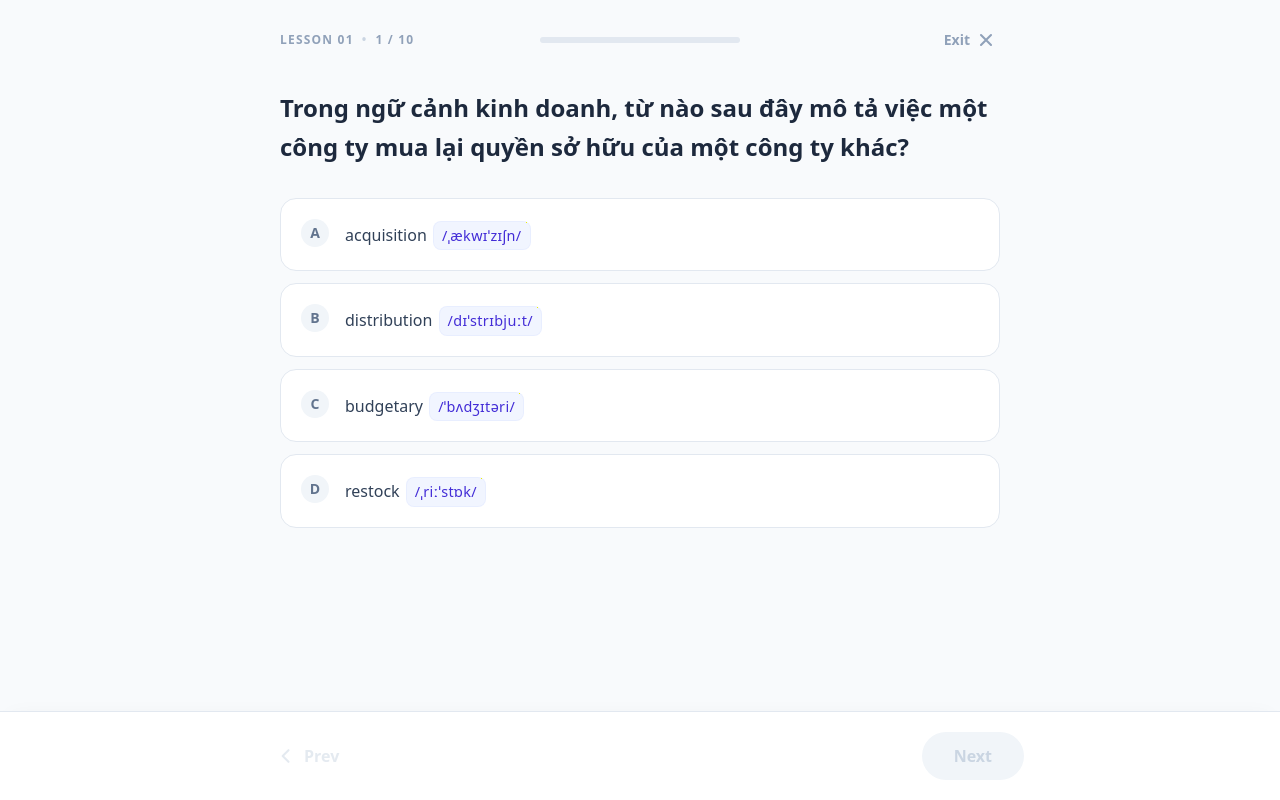
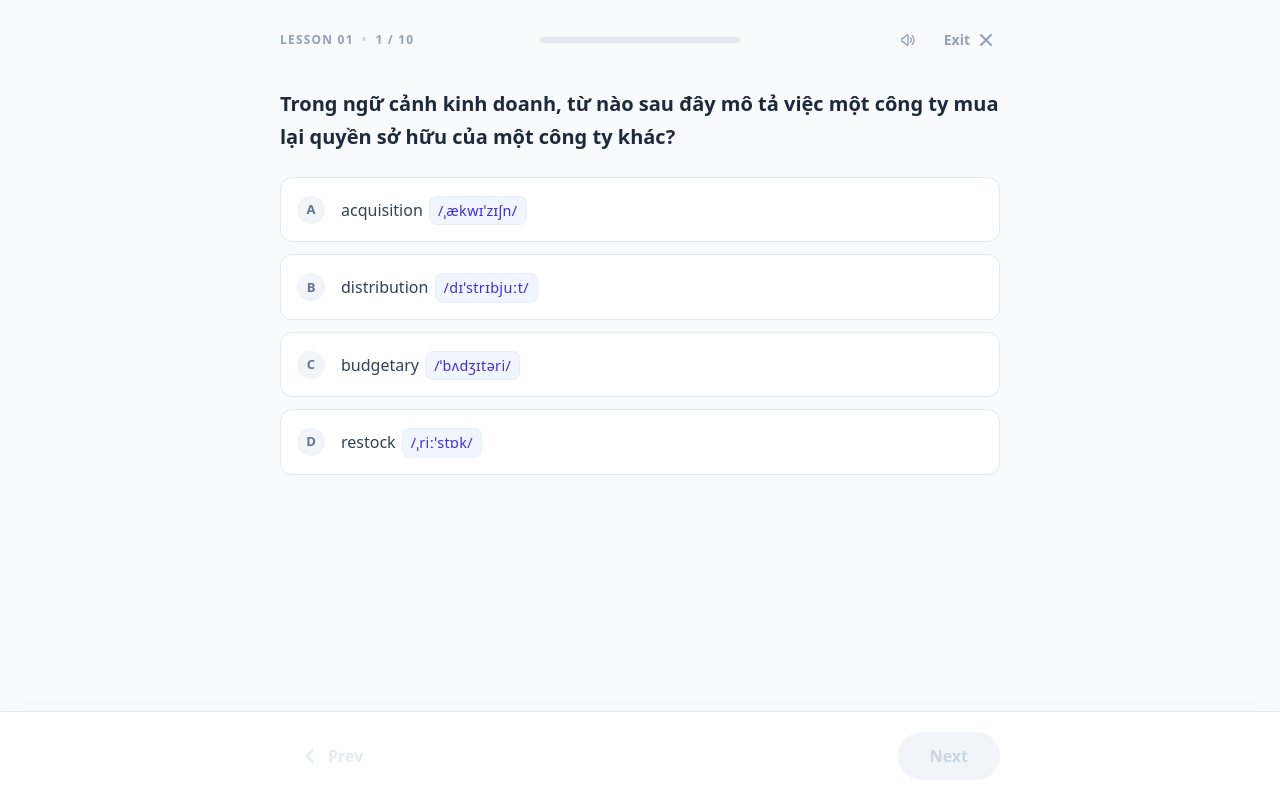
Before and after one commit to khiemvuong/English_Vocab, a Next.js app: page /lesson/1 in a window 1280 px wide. Built offline with nearby package versions, Linux system fonts and the light colour scheme.

Commit message:
add sound

```diff
--- a/components/QuizEngine.tsx
+++ b/components/QuizEngine.tsx
@@ -3,6 +3,7 @@
 import { useEffect, useState } from "react";
 import Link from "next/link";
 import { useQuizStore } from "@/store/quizStore";
+import { playSound } from "@/utils/audio";
 
 interface AnswerOption {
   text: string;
@@ -41,7 +42,7 @@ const renderFormattedText = (text: string) => {
 };
 
 export function QuizEngine({ quizData, lessonId }: { quizData: QuizData; lessonId: string }) {
-  const { progress, initLesson, answerQuestion, goToNext, goToPrev, restartLesson } = useQuizStore();
+  const { progress, isMuted, toggleMute, initLesson, answerQuestion, goToNext, goToPrev, restartLesson } = useQuizStore();
   const [mounted, setMounted] = useState(false);
 
   useEffect(() => {
@@ -59,6 +60,15 @@ export function QuizEngine({ quizData, lessonId }: { quizData: QuizData; lessonI
   const selectedOption = answers[currentIndex] ?? null;
   const isAnswered = selectedOption !== null;
 
+  const handleSelectOption = (idx: number, isCorrect: boolean) => {
+    if (selectedOption !== null) return;
+    answerQuestion(lessonId, currentIndex, idx, isCorrect);
+
+    if (!isMuted) {
+      playSound(isCorrect ? 'correct' : 'incorrect');
+    }
+  };
+
   useEffect(() => {
     if (!mounted || !session) return;
 
@@ -67,7 +77,7 @@ export function QuizEngine({ quizData, lessonId }: { quizData: QuizData; lessonI
       if (selectedOption === null) {
         const key = parseInt(e.key);
         if (key >= 1 && key <= question.answerOptions.length) {
-          answerQuestion(lessonId, currentIndex, key - 1, question.answerOptions[key - 1].isCorrect);
+          handleSelectOption(key - 1, question.answerOptions[key - 1].isCorrect);
         }
       } else {
         if (e.code === "Space") {
@@ -122,7 +132,8 @@ export function QuizEngine({ quizData, lessonId }: { quizData: QuizData; lessonI
   }
 
   return (
-    <div className="flex flex-col h-dvh w-full max-w-3xl mx-auto p-4 md:p-6 pb-0">
+    <div className="flex flex-col h-dvh w-full overflow-hidden">
+      <div className="flex flex-col flex-1 w-full max-w-3xl mx-auto px-4 md:px-6 pt-4 md:pt-6 overflow-hidden">
       {/* Header */}
       <header className="flex items-center justify-between mb-8 shrink-0 relative">
         <div className="flex items-center gap-3 z-10 flex-1">
@@ -142,7 +153,19 @@ export function QuizEngine({ quizData, lessonId }: { quizData: QuizData; lessonI
           </div>
         </div>
 
-        <div className="flex-1 flex justify-end z-10">
+        <div className="flex-1 flex justify-end z-10 items-center">
+          <button
+            onClick={toggleMute}
+            className="p-1.5 mr-2 text-slate-400 hover:text-slate-600 hover:bg-slate-100 rounded-full transition-colors flex items-center justify-center h-8 w-8"
+            title={isMuted ? "Unmute sounds" : "Mute sounds"}
+          >
+            {isMuted ? (
+              <svg className="w-4 h-4" fill="none" viewBox="0 0 24 24" stroke="currentColor"><path strokeLinecap="round" strokeLinejoin="round" strokeWidth={2} d="M5.586 15H4a1 1 0 01-1-1v-4a1 1 0 011-1h1.586l4.707-4.707C10.923 3.663 12 4.109 12 5v14c0 .891-1.077 1.337-1.707.707L5.586 15z" clipRule="evenodd" /><path strokeLinecap="round" strokeLinejoin="round" strokeWidth={2} d="M17 14l2-2m0 0l2-2m-2 2l-2-2m2 2l2 2" /></svg>
+            ) : (
+              <svg className="w-4 h-4" fill="none" viewBox="0 0 24 24" stroke="currentColor"><path strokeLinecap="round" strokeLinejoin="round" strokeWidth={2} d="M15.536 8.464a5 5 0 010 7.072m2.828-9.9a9 9 0 010 12.728M5.586 15H4a1 1 0 01-1-1v-4a1 1 0 011-1h1.586l4.707-4.707C10.923 3.663 12 4.109 12 5v14c0 .891-1.077 1.337-1.707.707L5.586 15z" /></svg>
+            )}
+          </button>
+
           <Link
             href="/"
             title="Exit Quiz"
@@ -155,8 +178,8 @@ export function QuizEngine({ quizData, lessonId }: { quizData: QuizData; lessonI
       </header>
 
       {/* Main Content Area - Scrollable */}
-      <div className="flex-1 overflow-y-auto no-scrollbar pb-32">
-        <h1 className="text-xl md:text-2xl font-semibold text-slate-800 leading-relaxed mb-8">
+      <div className="flex-1 overflow-y-auto no-scrollbar pb-8">
+        <h1 className="text-lg md:text-xl font-semibold text-slate-800 leading-relaxed mb-6">
           {renderFormattedText(question.question)}
         </h1>
 
@@ -180,15 +203,11 @@ export function QuizEngine({ quizData, lessonId }: { quizData: QuizData; lessonI
               <button
                 key={idx}
                 disabled={isAnswered}
-                onClick={() => answerQuestion(lessonId, currentIndex, idx, isCorrect)}
-                className={`w-full text-left p-4 md:p-5 rounded-2xl transition-all duration-300 ${boxClass} ${!isAnswered ? 'cursor-pointer hover:-translate-y-0.5' : 'cursor-default'}`}
+                onClick={() => handleSelectOption(idx, isCorrect)}
+                className={`w-full text-left p-3.5 md:p-4 rounded-xl transition-all duration-300 ${boxClass} ${!isAnswered ? 'cursor-pointer hover:-translate-y-0.5' : 'cursor-default'}`}
               >
                 <div className="flex items-start gap-4">
-                  <span className={`shrink-0 w-7 h-7 rounded-full flex items-center justify-center text-sm font-semibold transition-colors
-                     ${!isAnswered ? 'bg-slate-100 text-slate-500' :
-                       (isCorrect ? 'bg-green-500 text-white' :
-                       (isSelected ? 'bg-red-500 text-white' : 'bg-slate-100 text-slate-400'))}
-                  `}>
+                  <span className={`w-7 h-7 rounded-full flex items-center justify-center font-bold text-[13px] shrink-0 mt-0.5 transition-colors ${!isAnswered ? 'bg-slate-100 text-slate-500' : (isCorrect ? 'bg-green-500 text-white' : (isSelected ? 'bg-red-500 text-white' : 'bg-slate-100/50 text-slate-400'))}`}>
                     {String.fromCharCode(65 + idx)}
                   </span>
 
@@ -217,10 +236,11 @@ export function QuizEngine({ quizData, lessonId }: { quizData: QuizData; lessonI
           })}
         </div>
       </div>
+      </div>
 
-      {/* Floating Footer Action */}
-      <div className="fixed bottom-0 left-0 right-0 p-3 md:p-5 bg-white/90 backdrop-blur-md border-t border-slate-200 shadow-[0_-4px_20px_-10px_rgba(0,0,0,0.05)] flex justify-center z-50">
-        <div className="w-full max-w-3xl flex justify-between items-center px-2 md:px-0">
+      {/* Footer Action */}
+      <div className="shrink-0 w-full bg-white/90 backdrop-blur-md border-t border-slate-200 shadow-[0_-4px_20px_-10px_rgba(0,0,0,0.05)] z-50">
+        <div className="w-full max-w-3xl mx-auto p-3 md:p-5 px-4 md:px-6 flex justify-between items-center">
 
           <button
             title="Go to previous question"
--- a/store/quizStore.ts
+++ b/store/quizStore.ts
@@ -11,6 +11,8 @@ export interface LessonProgress {
 
 interface QuizStore {
   progress: Record<string, LessonProgress>;
+  isMuted: boolean;
+  toggleMute: () => void;
   initLesson: (lessonId: string, totalQuestions: number) => void;
   answerQuestion: (lessonId: string, qIndex: number, optionIndex: number, isCorrect: boolean) => void;
   goToNext: (lessonId: string, totalQuestions: number) => void;
@@ -22,6 +24,8 @@ export const useQuizStore = create<QuizStore>()(
   persist(
     (set) => ({
       progress: {},
+      isMuted: false,
+      toggleMute: () => set((state) => ({ isMuted: !state.isMuted })),
       initLesson: (lessonId, totalQuestions) => set((state) => {
         const lesson = state.progress[lessonId];
         if (!lesson) {
--- /dev/null
+++ b/utils/audio.ts
@@ -0,0 +1,37 @@
+"use client";
+
+export const playSound = (type: 'correct' | 'incorrect') => {
+  try {
+    const AudioContext = window.AudioContext || (window as any).webkitAudioContext;
+    if (!AudioContext) return;
+    const ctx = new AudioContext();
+    const osc = ctx.createOscillator();
+    const gainNode = ctx.createGain();
+
+    osc.connect(gainNode);
+    gainNode.connect(ctx.destination);
+
+    if (type === 'correct') {
+      osc.type = 'sine';
+      osc.frequency.setValueAtTime(523.25, ctx.currentTime);
+      osc.frequency.exponentialRampToValueAtTime(1046.50, ctx.currentTime + 0.1);
+      gainNode.gain.setValueAtTime(0, ctx.currentTime);
+      gainNode.gain.linearRampToValueAtTime(0.4, ctx.currentTime + 0.02);
+      gainNode.gain.exponentialRampToValueAtTime(0.01, ctx.currentTime + 0.5);
+      osc.start(ctx.currentTime);
+      osc.stop(ctx.currentTime + 0.5);
+    } else {
+      osc.type = 'sawtooth';
+      osc.frequency.setValueAtTime(300, ctx.currentTime);
+      osc.frequency.exponentialRampToValueAtTime(150, ctx.currentTime + 0.15);
+      gainNode.gain.setValueAtTime(0, ctx.currentTime);
+      gainNode.gain.linearRampToValueAtTime(0.15, ctx.currentTime + 0.02);
+      gainNode.gain.exponentialRampToValueAtTime(0.01, ctx.currentTime + 0.15);
+
+      osc.start(ctx.currentTime);
+      osc.stop(ctx.currentTime + 0.15);
+    }
+  } catch (e) {
+    // Silently fail if blocked by browser policies
+  }
+};
```
